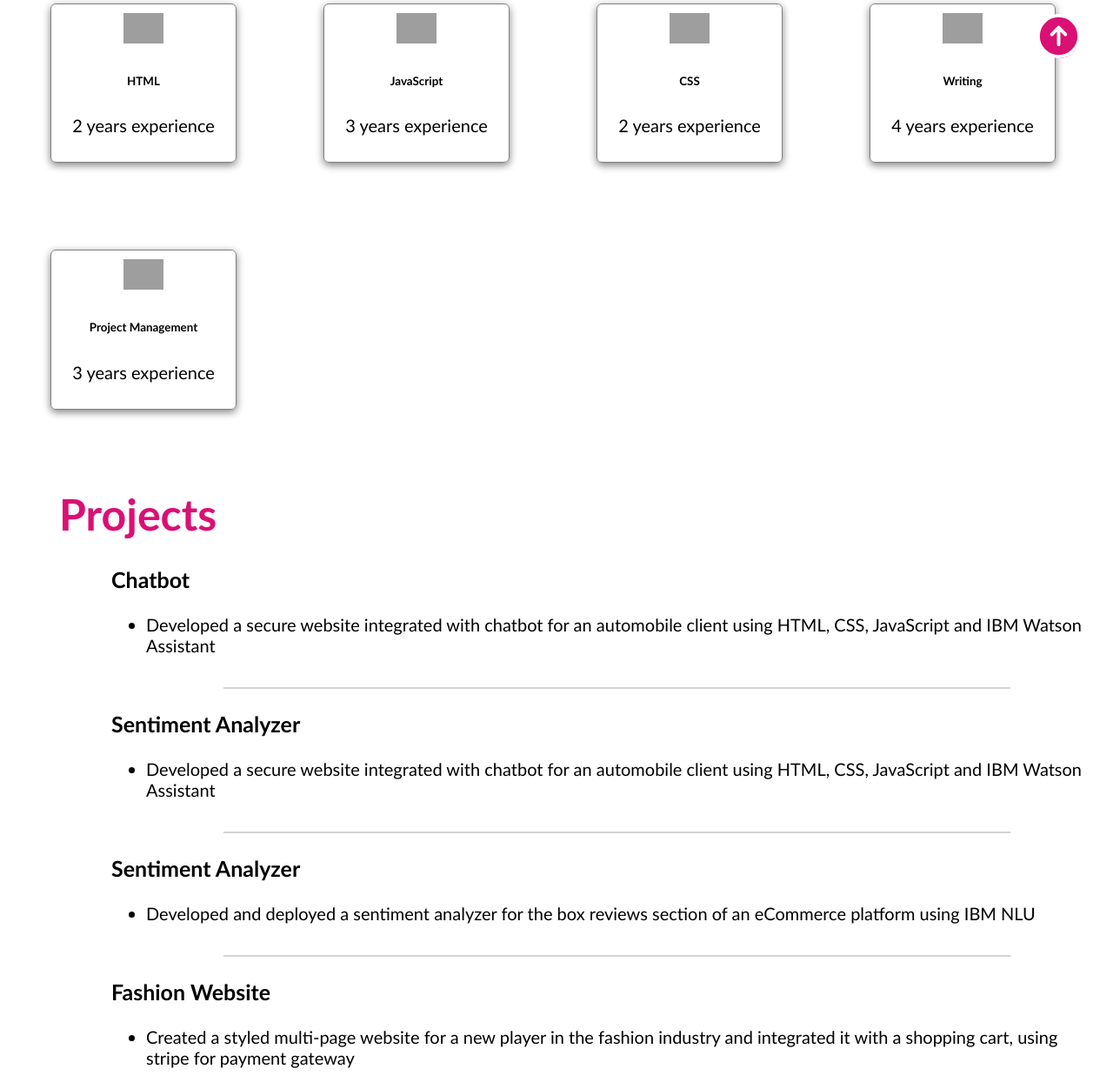
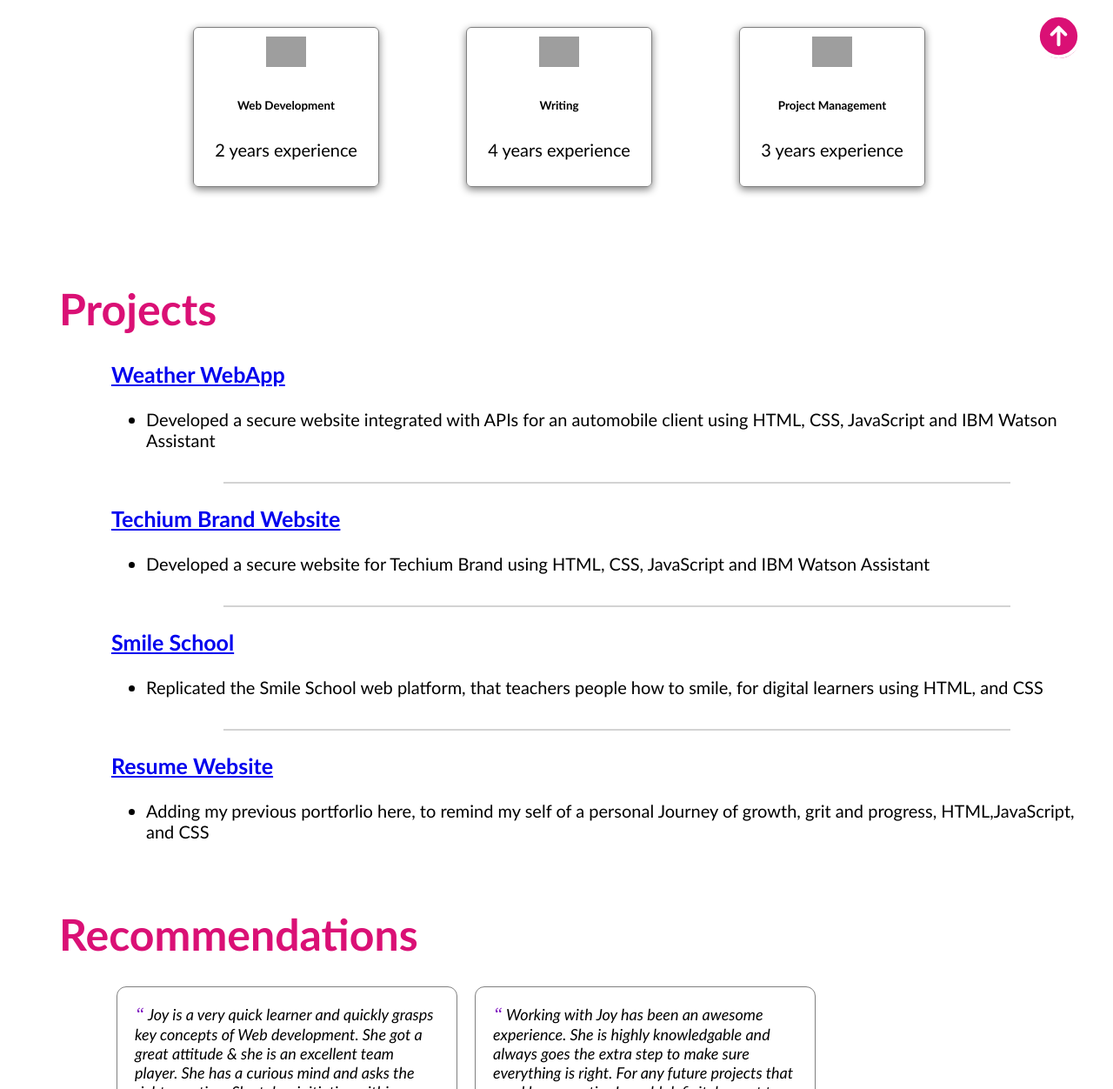
Before and after one commit to JoyOffere/Resume-Project, a plain HTML site: page index.html in a window 1280 px wide. Shown: the part 709-1961 px from the top of the page at 87% size. Drawn offline with Linux system fonts and the light colour scheme; grey boxes are pictures that could not be loaded; a script that the page names is missing.

Commit message:
Portfolio Project Completed

```diff
--- a/index.html
+++ b/index.html
@@ -6,6 +6,8 @@
     <script src="./script.js"></script>
   </head>
   <body>
+
+  <section>
     <!-- Navigation Bar -->
     <nav>
       <div id="home">
@@ -17,7 +19,9 @@
             hijoyoffere@gmail.com
             <br>+2349068425081
         </div>
+
         <div style="clear:both;"></div>
+
         <div class="contact_info">
 
         </div>
@@ -47,9 +51,10 @@
             -->
             </h1>
             <p>
-              I am a full stack developer with 2 years of experience in both application and presentation layers.
-              I have worked on applications and microservices deployed on IBM Cloud.
-              I am an avid user of IBM Watson Services and have worked on Watson Assistant, NLU, Sentiment analyzer to name a few.
+              A full stack developer with 2 years of experience.<br>
+              A sophomore Software Engineering student at the African Leadership University in Rwanda.</br>
+              Who is passionate about using technology to bridge the gender gap in S.T.E.M. education in Nigeria
+              and is actively enhancing her skills through JavaScript and React courses to support our work at Shenovate.
             </p>
         </div>
       </section>
@@ -61,22 +66,12 @@
 
         <div class="all_skills">
           <div class="skill">
-            <img src="https://raw.githubusercontent.com/devicons/devicon/6910f0503efdd315c8f9b858234310c06e04d9c0/icons/html5/html5-original-wordmark.svg"/>
-            <h6>HTML</h6>
+            <img src="https://raw.githubusercontent.com/devicons/devicon/6910f0503efdd315c8f9b858234310c06e04d9c0/icons/githubcodespaces/githubcodespaces-original.svg"/>
+            <h6>Web Development</h6>
             <p>2 years experience</p>
           </div>
 
-          <div class="skill">
-            <img src="https://raw.githubusercontent.com/devicons/devicon/6910f0503efdd315c8f9b858234310c06e04d9c0/icons/javascript/javascript-original.svg"/>
-            <h6>JavaScript</h6>
-            <p>3 years experience</p>
-          </div>
 
-          <div class="skill">
-            <img src="https://raw.githubusercontent.com/devicons/devicon/6910f0503efdd315c8f9b858234310c06e04d9c0/icons/css3/css3-plain-wordmark.svg"/>
-            <h6>CSS</h6>
-            <p>2 years experience</p>
-          </div>
 
           <div class="skill">
             <img src="https://raw.githubusercontent.com/devicons/devicon/6910f0503efdd315c8f9b858234310c06e04d9c0/icons/postman/postman-original.svg"/>
@@ -104,30 +99,43 @@
 
         <div id="projects-container" class="projects-container">
           <div class="project-card">
-            <h3>Chatbot</h3>
+
+            <a href="https://joyoffere.github.io/Web-APIs_Group_7/index.html">
+              <h3>Weather WebApp </h3>
+            </a>
+
             <ul>
-              <li>Developed a secure website integrated with chatbot for an automobile client using HTML, CSS, JavaScript and IBM Watson Assistant</li>
+              <li>Developed a secure website integrated with APIs for an automobile client using HTML, CSS, JavaScript and IBM Watson Assistant</li>
+            </ul>
+          </div>
+          <hr>
+
+          <div class="project-card">
+            <a href="https://joyoffere.github.io/Techium/10-index.html">
+              <h3>Techium Brand Website</h3>
+            </a>
+
+            <ul>
+                <li>Developed a secure website for Techium Brand using HTML, CSS, JavaScript and IBM Watson Assistant</li>
             </ul>
           </div>
           <hr>
           <div class="project-card">
-            <h3>Sentiment Analyzer</h3>
+            <a href="https://joyoffere.github.io/Get%20Schooled/index.html">
+              <h3>Smile School</h3>
+            </a>
             <ul>
-                <li>Developed a secure website integrated with chatbot for an automobile client using HTML, CSS, JavaScript and IBM Watson Assistant</li>
+              <li>Replicated the Smile School web platform, that teachers people how to smile, for digital learners using HTML, and CSS</li>
             </ul>
           </div>
           <hr>
+
           <div class="project-card">
-            <h3>Sentiment Analyzer</h3>
+            <a href="https://joyoffere.github.io/JoyOffere-Resume_Site.github.io/">
+              <h3>Resume Website</h3>
+            </a>
             <ul>
-              <li>Developed and deployed a sentiment analyzer for the box reviews section of an eCommerce platform using IBM NLU</li>
-            </ul>
-          </div>
-          <hr>
-          <div class="project-card">
-            <h3>Fashion Website</h3>
-            <ul>
-              <li>Created a styled multi-page website for a new player in the fashion industry and integrated it with a shopping cart, using stripe for payment gateway</li>
+              <li> Adding my previous portforlio here, to remind my self of a personal Journey of growth, grit and progress, HTML,JavaScript, and CSS</li>
             </ul>
           </div>
     </div>
@@ -166,6 +174,7 @@
       </div>
     </section>
 
+
     <!-- Recommendation Form -->
     <section id="contact">
       <div class="flex_center">
@@ -181,6 +190,20 @@
       </div>
     </section>
 
+
+  </section>
+
+
+
+  <!-- footer design section -->
+  <footer class="footer">
+   <div class="footer-text">
+       <p>Copyright &copy; by Joy Offere | All Rights Reserved.</p>
+   </div>
+   <!-- Working area -->
+
+
+
     <div class="iconbutton">
       <a href="#home">
         <svg xmlns="http://www.w3.org/2000/svg" fill="none" viewBox="0 0 24 24" stroke-width="1.5" stroke="white" width="63px">
@@ -192,7 +215,7 @@
 
     <div class="popup" id="popup" class="flex_center">
       <img src="https://raw.githubusercontent.com/devicons/devicon/6910f0503efdd315c8f9b858234310c06e04d9c0/icons/antdesign/antdesign-plain.svg"/>
-      <h3>Thank you for leaving a recommendation</h3>
+      <h3>Thank you for Leaving me a Recommendation</h3>
       <button onclick="showPopup(false)">Ok</button>
     </div>
   </body>
--- a/style.css
+++ b/style.css
@@ -131,6 +131,10 @@ body {
     display: flex;
     flex-direction: row;
     flex-flow: wrap;
+    align-items: center;
+    margin-left: 1.5in;
+    flex-flow: wrap;
+    padding: 20px;
   }
 
   .skill {
@@ -231,6 +235,7 @@ body {
     font-size: 20px;
     font-family: 'Times New Roman', Times, serif;
   }
+
 
   /* Scroll to Top Button */
 
```
